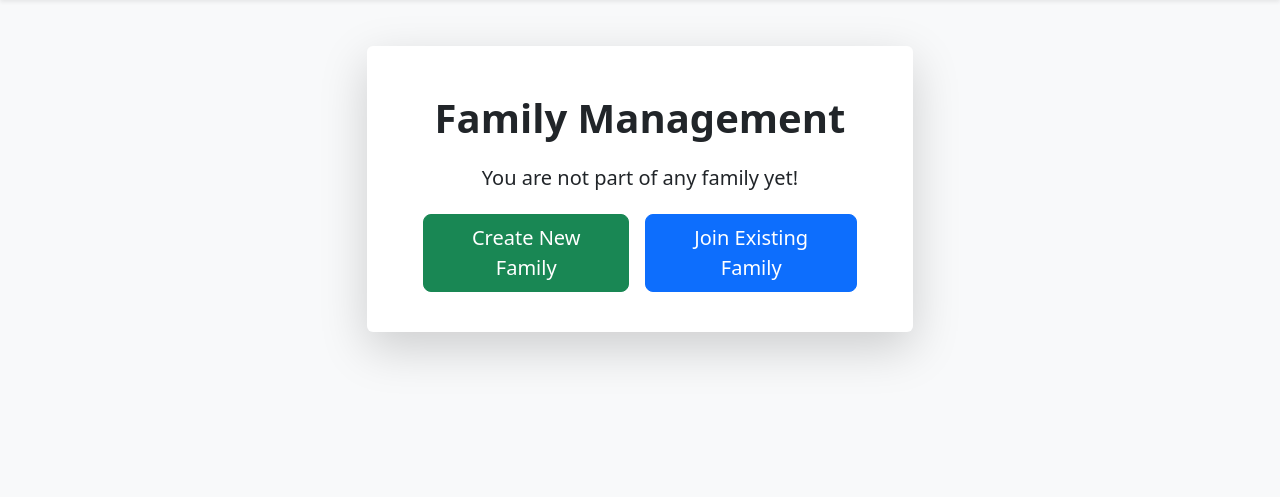
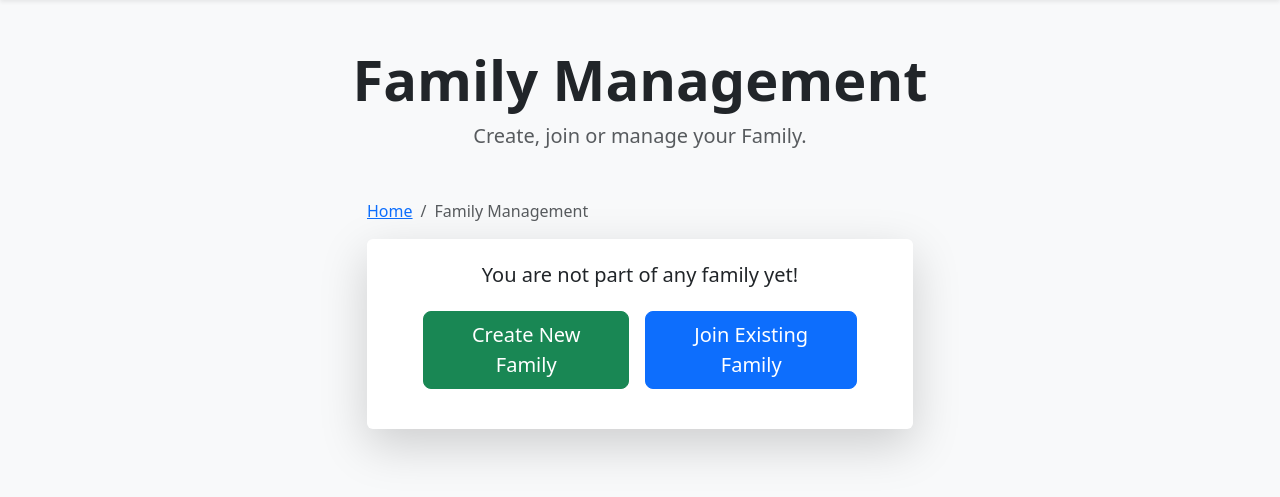
Before and after one commit to daniele-bnm/my_health_app, a Flask app: template health_app/templates/app_dir/family.html in a window 1280 px wide. Shown: the part 58-555 px from the top of the page. Run offline with Flask 3, Linux system fonts and the light colour scheme; the template is opened without the code that fills it: values that come from a table or form of the project are taken from there, others are empty; some libraries are stand-ins or nearby versions.

Commit message:
fixed graphic design

```diff
--- a/health_app/templates/app_dir/family.html
+++ b/health_app/templates/app_dir/family.html
@@ -6,20 +6,28 @@
 
 <div class="container mt-5">
 
+     <div class="text-center mb-5">
+            <h1 class="display-4 fw-bold animate__animated animate__fadeInDown">Family Management</h1>
+            <p class="lead text-muted animate__animated animate__fadeInDown">Create, join or manage your Family.</p>
+     </div>
+
     <div class="row justify-content-center">
         <div class="col-lg-6 col-md-8">
+            <nav aria-label="breadcrumb">
+                  <ol class="breadcrumb">
+                    <li class="breadcrumb-item"><a href="{{ url_for('home_page') }}">Home</a></li>
+                    <li class="breadcrumb-item active" aria-current="page">Family Management</li>
+                  </ol>
+            </nav>
             <div class="card shadow-lg border-0">
-                <div class="card-body pt-5 px-5 pb-3">
-
-                    <h1 class="text-center mb-4 fw-bold animate__animated animate__fadeInDown">Family Management</h1>
+                <div class="card-body pt-4 px-5 pb-3">
 
                     <!-- If user is already in a family -->
                     {% if current_user.Family %}
-                        <h4 class="text-center mb-4">Your current family code is: <span class="badge rounded-pill bg-info mx-3 fs-3">{{ current_user.Family }}</span></h4>
-                        <div class="d-flex row mb-3">
-                            <div class="d-flex justify-content-center mb-5">
-                                <a class="btn btn-secondary btn ms-2" href="{{ url_for('home_page') }}">Torna alla Home</a>
-                            </div>
+                        <h4 class="text-center mb-3">Your family code is: <span class="badge rounded-pill bg-info mx-3 fs-3">{{ current_user.Family }}</span></h4>
+                        <h6 class="lead text-center mb-5">Invite your family members and share the code ;)</h6>
+                        <div class="d-flex row mb-2">
+
                             <div class="d-flex justify-content-center">
                                 <form method="POST" action="{{ url_for('leave_family') }}">
                                     <div class="d-flex justify-content-center">
@@ -106,7 +114,7 @@
                     <ul class="list-group list-group-flush">
                         {% for member in family_members %}
                             {% if member.ConsumerId == current_user.ConsumerId %}
-                        <li class="list-group-item text-center"> <strong >{{ member.Name }} {{ member.Surname }}</strong> </li>
+                                <li class="list-group-item text-center"> <strong >{{ member.Name }} {{ member.Surname }}</strong> </li>
                             {% else %}
                                 <li class="list-group-item text-center">{{ member.Name }}  {{ member.Surname }}</li>
                             {% endif %}
```
Also changed, not shown: health_app/templates/app_dir/physical_activity.html (+5 -4 lines).
